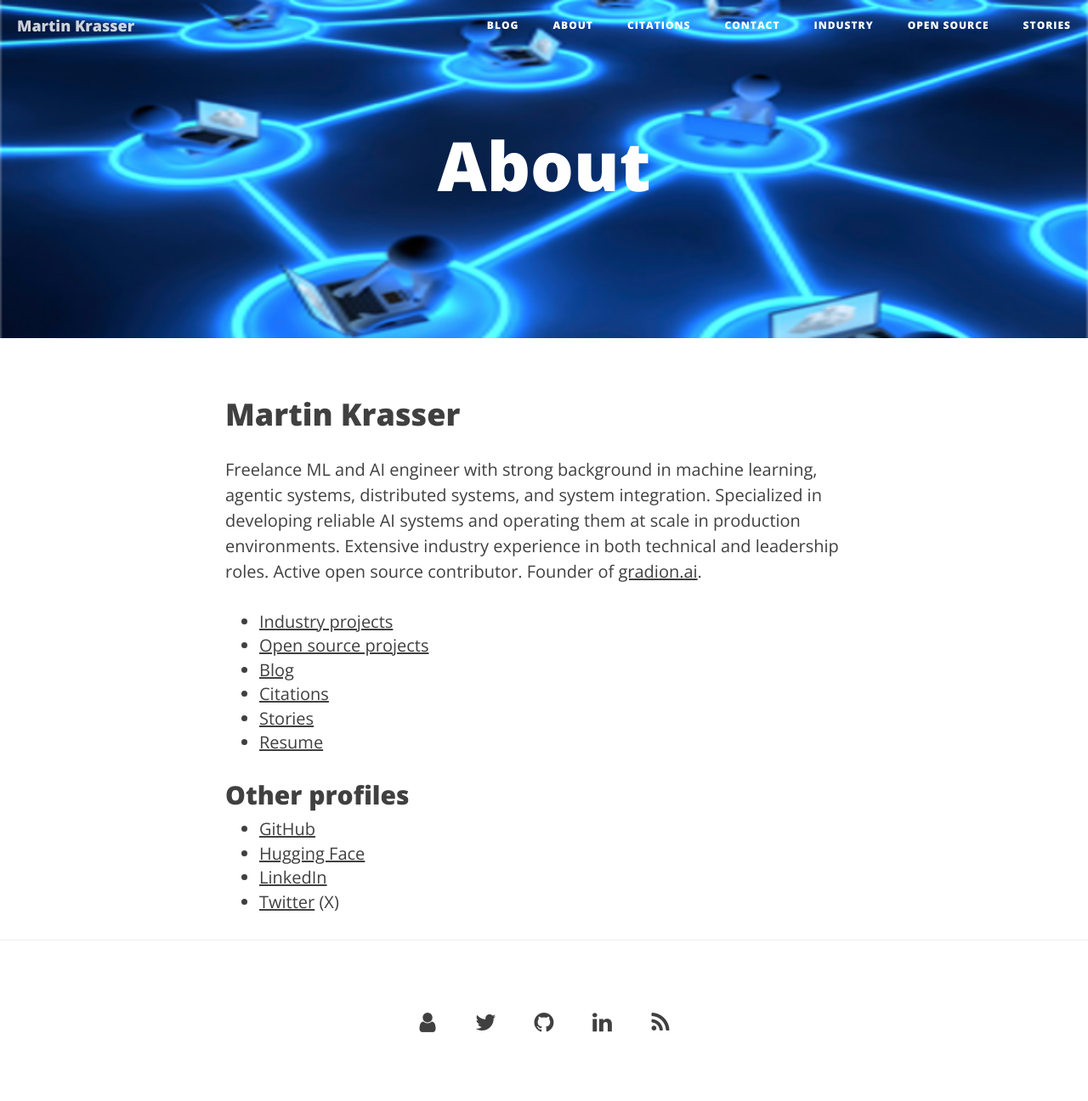
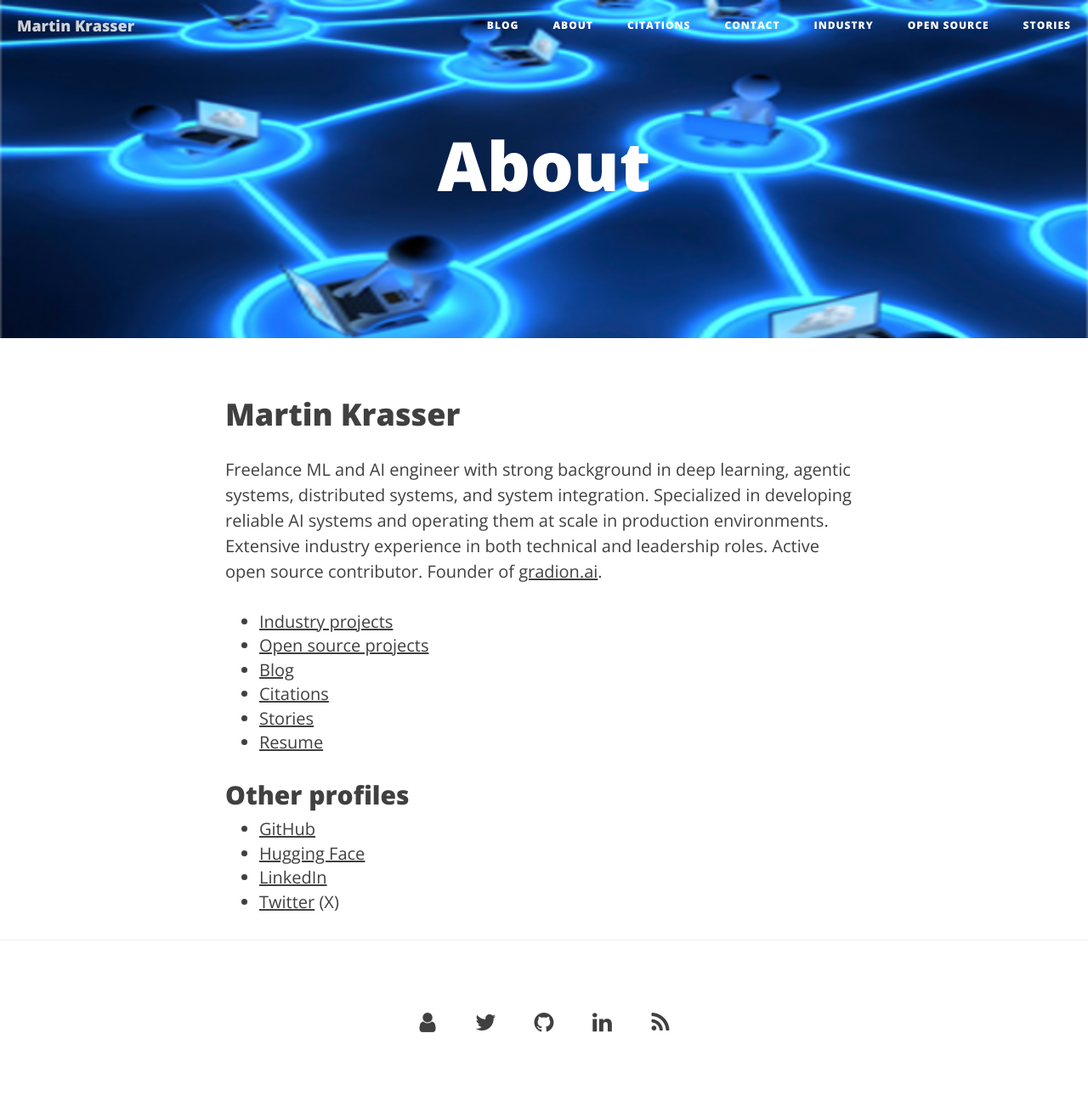
Before and after one commit to krasserm/krasserm.github.io, a Jekyll site: the page built from about.md, in a window 1280 px wide. Shown: the whole page at 85% size. Built offline with Jekyll 4.4.1, drawn with Linux system fonts in a browser that asks for light colours.

Commit message:
Minor edit in introduction

```diff
--- a/about.md
+++ b/about.md
@@ -7,7 +7,7 @@ header-img: "img/distributed.png"
 
 # Martin Krasser
 
-Freelance ML and AI engineer with strong background in machine learning, agentic systems, distributed systems, and system integration. Specialized in developing reliable AI systems and operating them at scale in production environments. Extensive industry experience in both technical and leadership roles. Active open source contributor.
+Freelance ML and AI engineer with strong background in deep learning, agentic systems, distributed systems, and system integration. Specialized in developing reliable AI systems and operating them at scale in production environments. Extensive industry experience in both technical and leadership roles. Active open source contributor.
  Founder of [gradion.ai](https://gradion.ai).
 
 - [Industry projects](/industry/)
```
Also changed, not shown: resume.md (+1 -1 lines).
